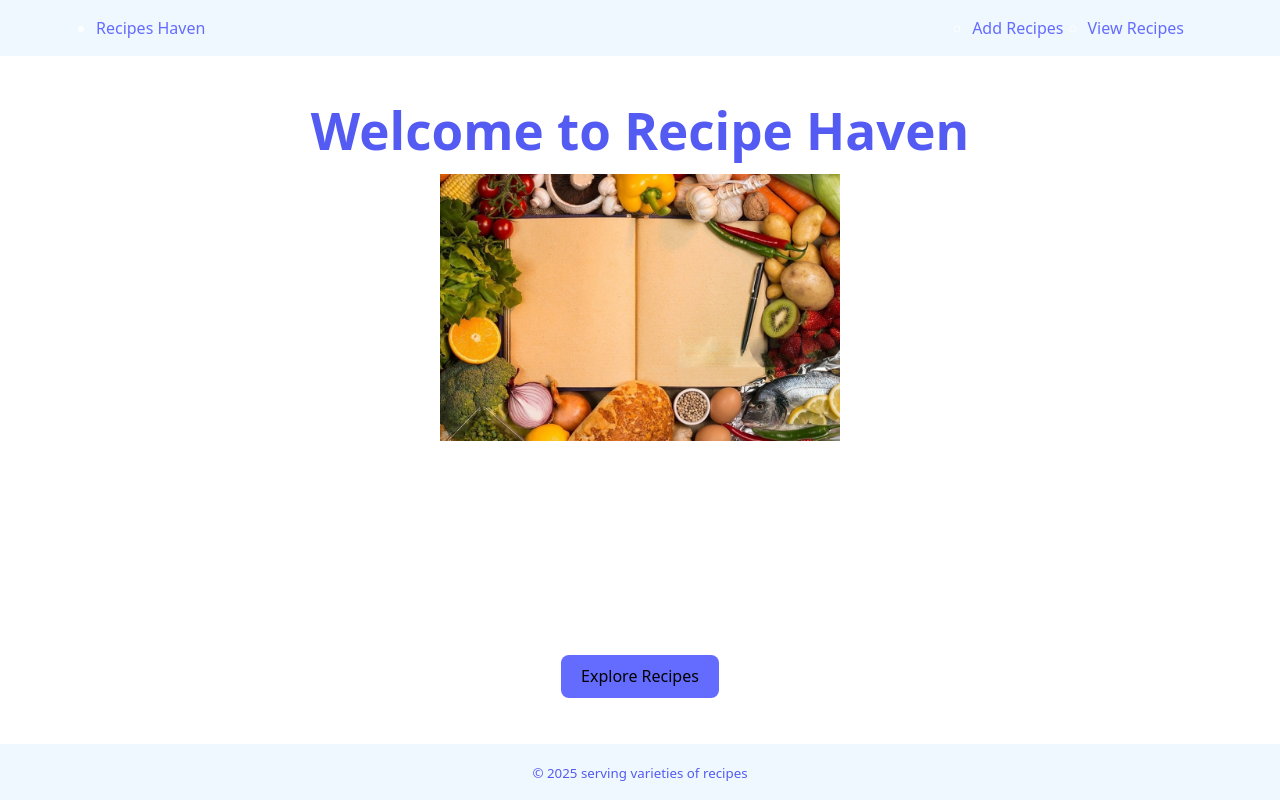
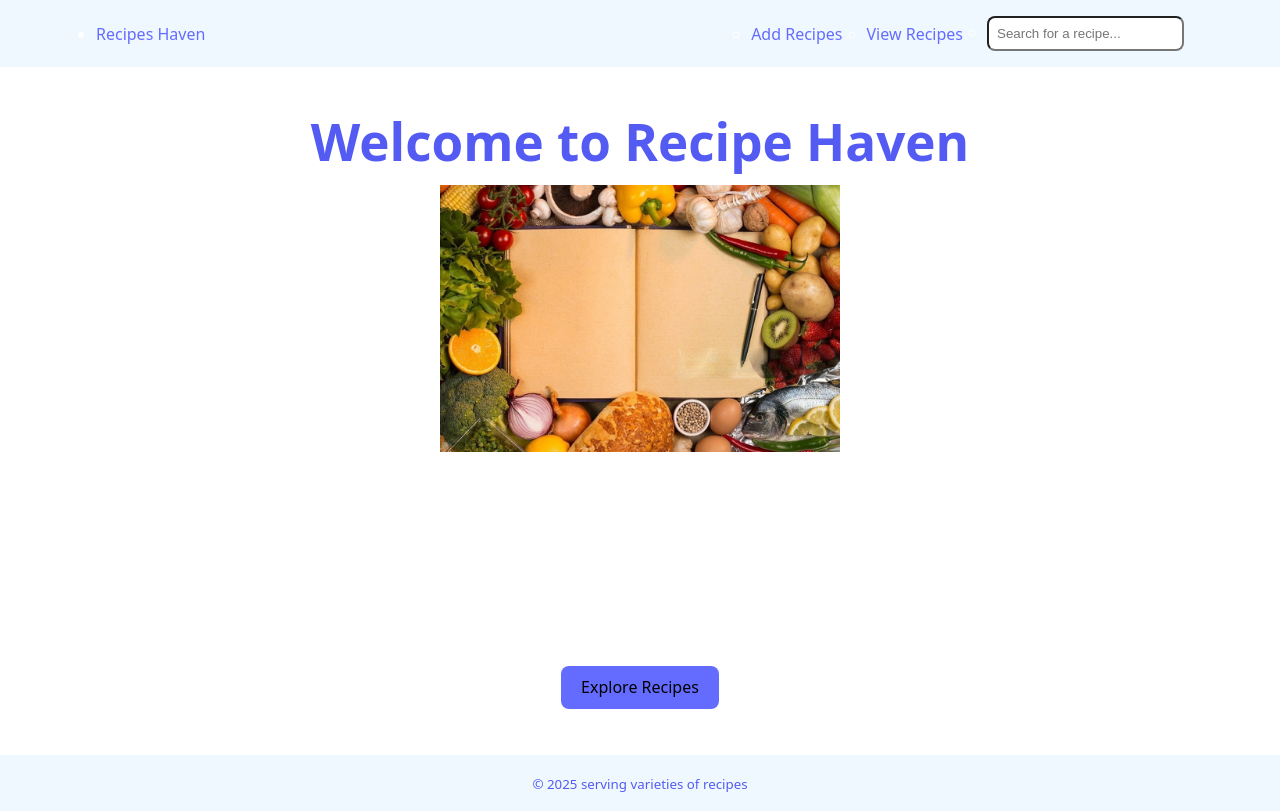
Before and after one commit to NueloSE/alx-fe-reactjs, a React (Vite) app in the folder recipe-sharing-app/: page / in a window 1280 px wide. Built offline with nearby package versions, Linux system fonts and the light colour scheme.

Commit message:
feat: implement search functionality

```diff
--- a/recipe-sharing-app/src/components/HomePage.jsx
+++ b/recipe-sharing-app/src/components/HomePage.jsx
@@ -9,6 +9,7 @@ function HomePage() {
         the world. Join our community and spice up your kitchen!
       </p>
 
+
       <Link to="/list">
         <button className="primary-btn">Explore Recipes</button>
       </Link>
--- a/recipe-sharing-app/src/components/NavLink.jsx
+++ b/recipe-sharing-app/src/components/NavLink.jsx
@@ -1,4 +1,5 @@
 import { Link } from "react-router-dom";
+import SearchBar from "./SearchBar";
 
 function Navbar () {
     return (
@@ -14,6 +15,9 @@ function Navbar () {
             <li>
               <Link to="/list">View Recipes</Link>
             </li>
+            <li>
+                <SearchBar />
+            </li>
           </ul>
         </ul>
       </nav>
--- a/recipe-sharing-app/src/components/RecipeList.jsx
+++ b/recipe-sharing-app/src/components/RecipeList.jsx
@@ -2,7 +2,7 @@ import useRecipeStore from "./recipeStore";
 import { Link } from "react-router-dom";
 
 function RecipeList() {
-  const recipes = useRecipeStore((state) => state.recipes);
+  const recipes = useRecipeStore((state) => state.filteredRecipes);
   return (
     <div className="main-content">
       <h2>List of Recipes</h2>
--- /dev/null
+++ b/recipe-sharing-app/src/components/SearchBar.jsx
@@ -0,0 +1,32 @@
+import useRecipeStore from "./recipeStore";
+import { useNavigate } from "react-router-dom";
+
+function SearchBar() {
+    const setSearchTerm = useRecipeStore(state => state.setSearchTerm);
+    const filterFn = useRecipeStore((state) => state.filterRecipes);
+
+    const navigate = useNavigate()
+
+    function handleChange (event) {
+
+        navigate('/list')
+
+        setSearchTerm(event.target.value);
+        filterFn();
+
+    }
+
+    return (
+      <div>
+        <input
+          type="text"
+          placeholder="Search for a recipe..."
+          onChange={(e) => handleChange(e)}
+
+          className="input-field"
+        />
+      </div>
+    );
+}
+
+export default SearchBar;
--- a/recipe-sharing-app/src/components/recipeStore.js
+++ b/recipe-sharing-app/src/components/recipeStore.js
@@ -2,6 +2,20 @@ import { create } from "zustand";
 
 const useRecipeStore = create((set) => ({
   recipes: JSON.parse(localStorage.getItem("recipes") || "[]"),
+  searchTerm: '',
+  setSearchTerm: function (term) {
+    set({searchTerm: term});
+  },
+  filteredRecipes: [],
+  filterRecipes: function () {
+    set((state) => {
+      let searchedRecipes = state.recipes
+      searchedRecipes = searchedRecipes.filter((recipe) => (
+        recipe.title.toLowerCase().includes(state.searchTerm.toLowerCase())
+      ))
+      return {filteredRecipes: searchedRecipes}
+    })
+  },
   addRecipe: function (newRecipe) {
     set((state) => {
       let newRecipes = [...state.recipes, newRecipe];
```
